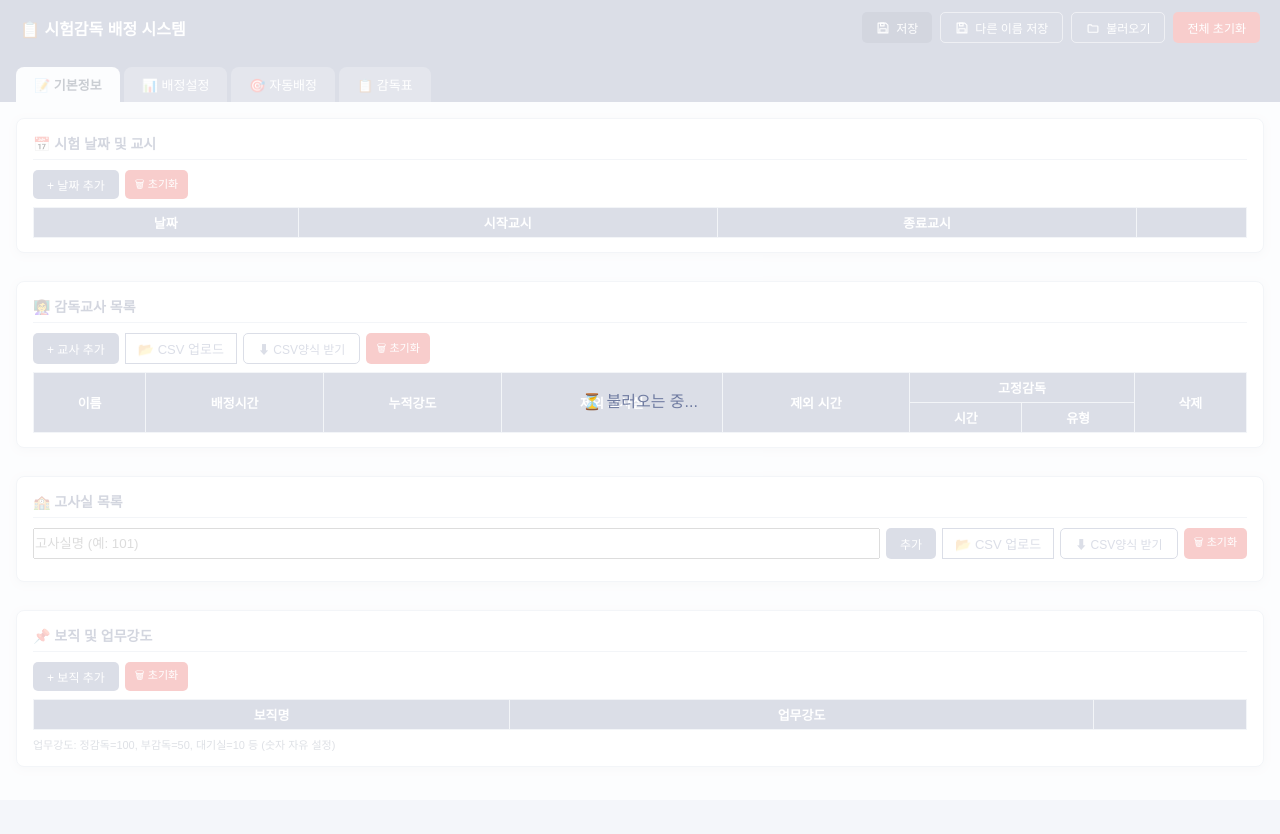
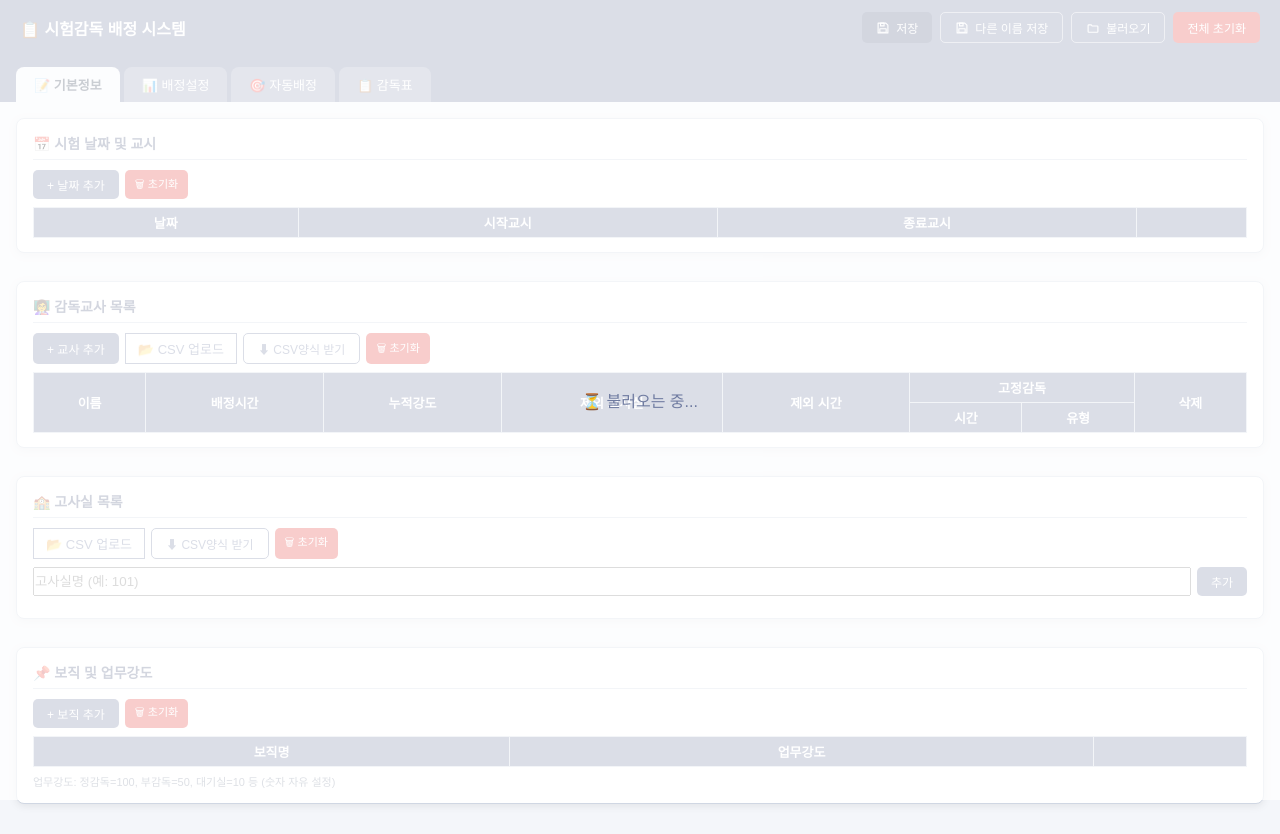
Before and after one commit to puroome/super, a plain HTML site: page index.html in a window 1280 px wide. Before the commit the page ends 800 px from the top, so only its background shows below. Drawn offline with Linux system fonts and the light colour scheme; no server answers.

Commit message:
Update index.html

```diff
--- a/index.html
+++ b/index.html
@@ -121,15 +121,17 @@
     <!-- 고사실 -->
     <div class="card">
       <h2>🏫 고사실 목록</h2>
-      <div style="display:flex;gap:6px;margin-bottom:8px;flex-wrap:wrap">
-        <input id="room-input" placeholder="고사실명 (예: 101)" style="flex:1;min-width:80px">
-        <button class="btn-primary" onclick="addRoom()">추가</button>
+      <div style="margin-bottom:8px;display:flex;gap:6px;flex-wrap:wrap">
         <label class="btn-outline" style="padding:5px 12px;cursor:pointer">
           📂 CSV 업로드
           <input type="file" accept=".csv" onchange="handleRoomCSV(event)" style="display:none">
         </label>
         <button class="btn-outline" onclick="downloadRoomCSVTemplate()">⬇ CSV양식 받기</button>
         <button class="btn-danger btn-sm" onclick="resetSection('rooms')">🗑 초기화</button>
+      </div>
+      <div style="display:flex;gap:6px;margin-bottom:8px">
+        <input id="room-input" placeholder="고사실명 (예: 101)" style="flex:1;min-width:80px">
+        <button class="btn-primary" onclick="addRoom()">추가</button>
       </div>
       <div id="room-list" style="margin-top:8px"></div>
     </div>
```
